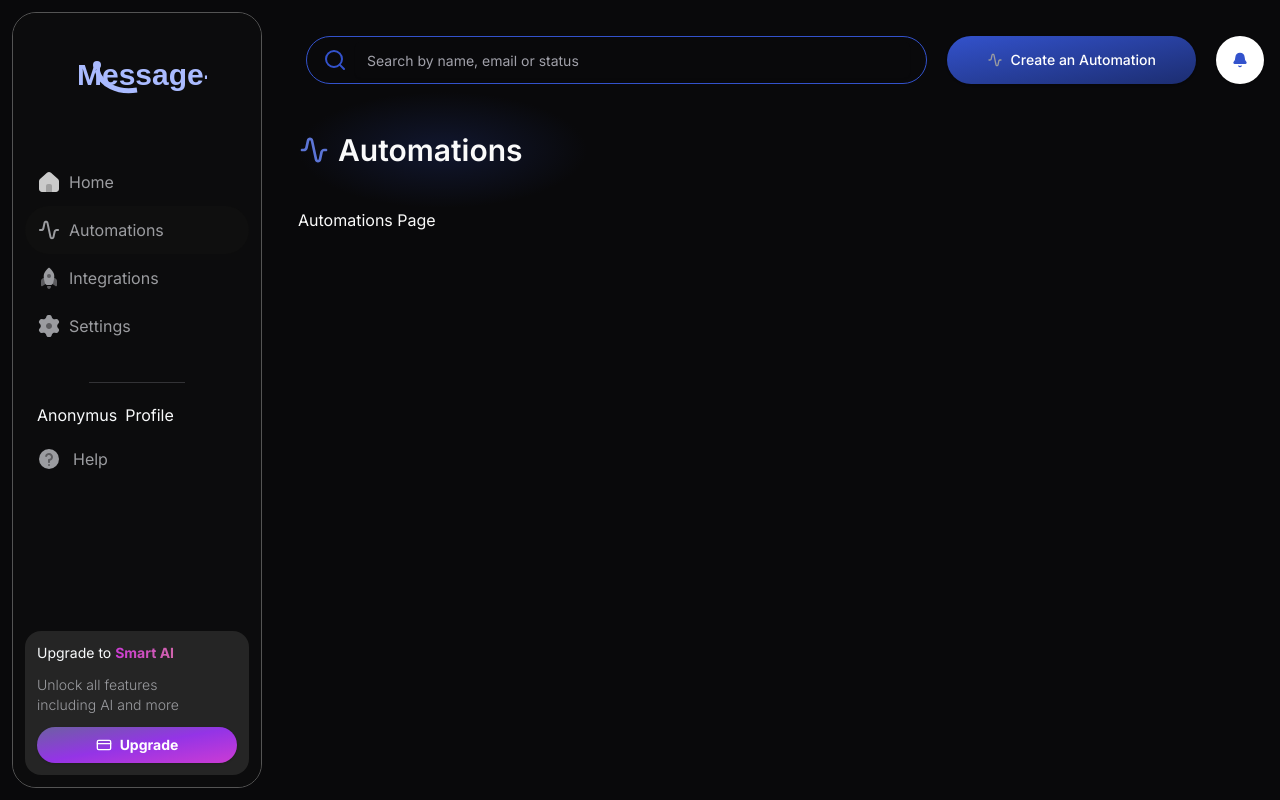
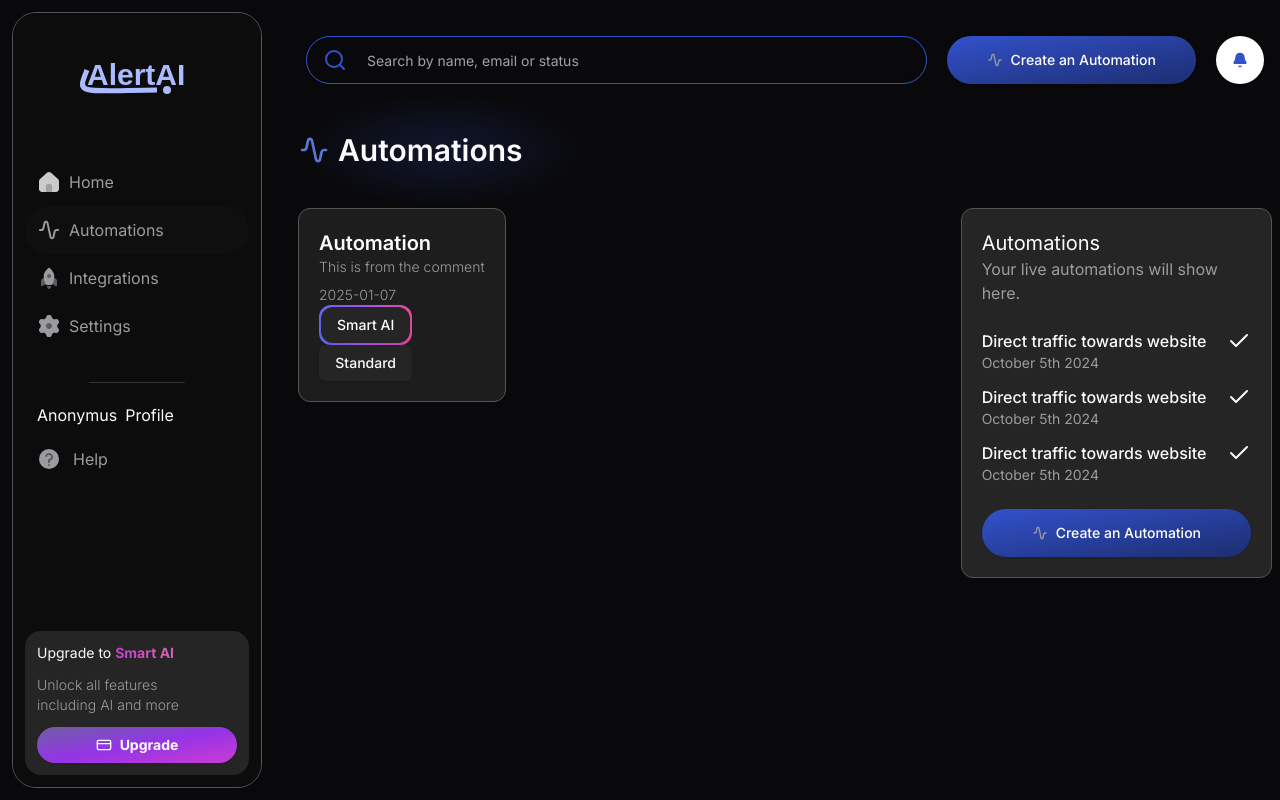
Before and after one commit to rahul-MyGit/message-ai, a Next.js app: page /dashboard/1/automations in a window 1280 px wide. Built offline with nearby package versions, Linux system fonts and the light colour scheme.

Commit message:
Feat: Add Automation

```diff
--- a/src/app/(protect)/dashboard/[slug]/automations/page.tsx
+++ b/src/app/(protect)/dashboard/[slug]/automations/page.tsx
@@ -1,8 +1,45 @@
+import { Check } from 'lucide-react'
+import CreateAutomation from '@/components/global/Navbar/CreateAutomation'
 import React from 'react'
+import AutomationList from '@/components/global/automations/AutomationList'
 
 const page = () => {
+  //TODO: connect to real automations list here
   return (
-    <div>Automations Page</div>
+    <div className='grid grid-cols-1 lg:grid-cols-6 gap-5'>
+    <div className='lg:col-span-4'>
+      <AutomationList />
+    </div>
+    <div className="lg:col-span-2">
+        <div className="flex flex-col rounded-xl bg-background-80 gap-y-6 p-5 border-[1px] overflow-hidden border-in-active">
+          <div>
+            <h2 className="text-xl ">Automations</h2>
+            <p className="text-text-secondary">
+              Your live automations will show here.
+            </p>
+          </div>
+          <div className="flex flex-col gap-y-3">
+            {[1, 2, 3].map((item) => (
+              <div
+                key={item}
+                className="flex items-start justify-between"
+              >
+                <div className="flex flex-col">
+                  <h3 className="font-medium">
+                    Direct traffic towards website
+                  </h3>
+                  <p className="text-text-secondary text-sm">
+                    October 5th 2024
+                  </p>
+                </div>
+                <Check />
+              </div>
+            ))}
+          </div>
+          <CreateAutomation />
+        </div>
+      </div>
+    </div>
   )
 }
 
--- /dev/null
+++ b/src/components/global/automations/AutomationList.tsx
@@ -0,0 +1,45 @@
+"use client"
+
+import { Button } from '@/components/ui/button'
+import { usePaths } from '@/hooks/user-nav'
+import Link from 'next/link'
+import React from 'react'
+import GradientButton from './GradientButton'
+
+const AutomationList = () => {
+    //TODO: Fetch List from DB, if not present then show no list
+
+    const { pathname } = usePaths()
+    return (
+        <div className='flex felx-col gap-y-3'>
+            <Link
+                href={`${pathname}/123123`}
+                className="bg-[#1D1D1D] hover:opacity-80 transition duration-100 rounded-xl p-5 border-[1px] flex border-[#545454]"
+            >
+                <div className='flex flex-col flex-1 items-start'>
+                    <h2 className="text-xl font-semibold">Automation</h2>
+                    <p className="text-[#9B9CA0] text-sm font-light mb-2">
+                        This is from the comment
+                    </p>
+                    <div className="flex flex-col justify-between">
+                        <p className="capitalize text-sm font-light text-[#9B9CA0]">
+                            {`2025-01-07`}
+                        </p>
+                        <GradientButton
+                            type="BUTTON"
+                            className="w-full bg-background-80 text-white hover:bg-background-80"
+                        >
+                            Smart AI
+                        </GradientButton>
+                        <Button className="bg-background-80 hover:bg-background-80 text-white">
+                            Standard
+                        </Button>
+                    </div>
+                </div>
+
+            </Link>
+        </div>
+    )
+}
+
+export default AutomationList
--- /dev/null
+++ b/src/components/global/automations/GradientButton.tsx
@@ -0,0 +1,42 @@
+import { Button } from '@/components/ui/button'
+import { cn } from '@/lib/utils'
+import Link from 'next/link'
+import React from 'react'
+
+type Props = {
+  children: React.ReactNode
+  type: 'BUTTON' | 'LINK'
+  href?: string
+  className?: string
+}
+
+const GradientButton = ({ children, type, className, href }: Props) => {
+  const gradients =
+    'bg-gradient-to-r from-indigo-500 via-purple-500 to-pink-500 rounded-xl p-[2px]'
+
+  switch (type) {
+    case 'BUTTON':
+      return (
+        <div className={gradients}>
+          <Button className={cn(className, 'rounded-xl')}>{children}</Button>
+        </div>
+      )
+
+    case 'LINK':
+      return (
+        <div className={gradients}>
+          <Link
+            href={href!}
+            className={cn(className, 'rounded-xl')}
+          >
+            {children}
+          </Link>
+        </div>
+      )
+
+    default:
+      return null
+  }
+}
+
+export default GradientButton
--- a/src/components/global/sidebar/icons/LogoSmall.tsx
+++ b/src/components/global/sidebar/icons/LogoSmall.tsx
@@ -7,15 +7,15 @@
       fill="none"
       xmlns="http://www.w3.org/2000/svg"
     >
-      <text x="10" y="40" fontFamily="Arial" fontSize="30" fill="#AABBFF" fontWeight="bold">
-        Message-ui
+      <text x="20" y="40" fontFamily="Arial" fontSize="30" fill="#AABBFF" fontWeight="bold">
+      AlertAI
       </text>
       <path
-        d="M30 25C34 40 50 48 70 45"
+        d="M20 25C10 50 10 46 90 45"
         stroke="#AABBFF"
         strokeWidth="5"
       />
-      <circle cx="30" cy="20" r="4" fill="#AABBFF" />
+      <circle cx="100" cy="45" r="4" fill="#AABBFF" />
     </svg>
   );
 };
```
Also changed, not shown: src/app/(protect)/dashboard/[slug]/automations/[id]/page.tsx (added).
